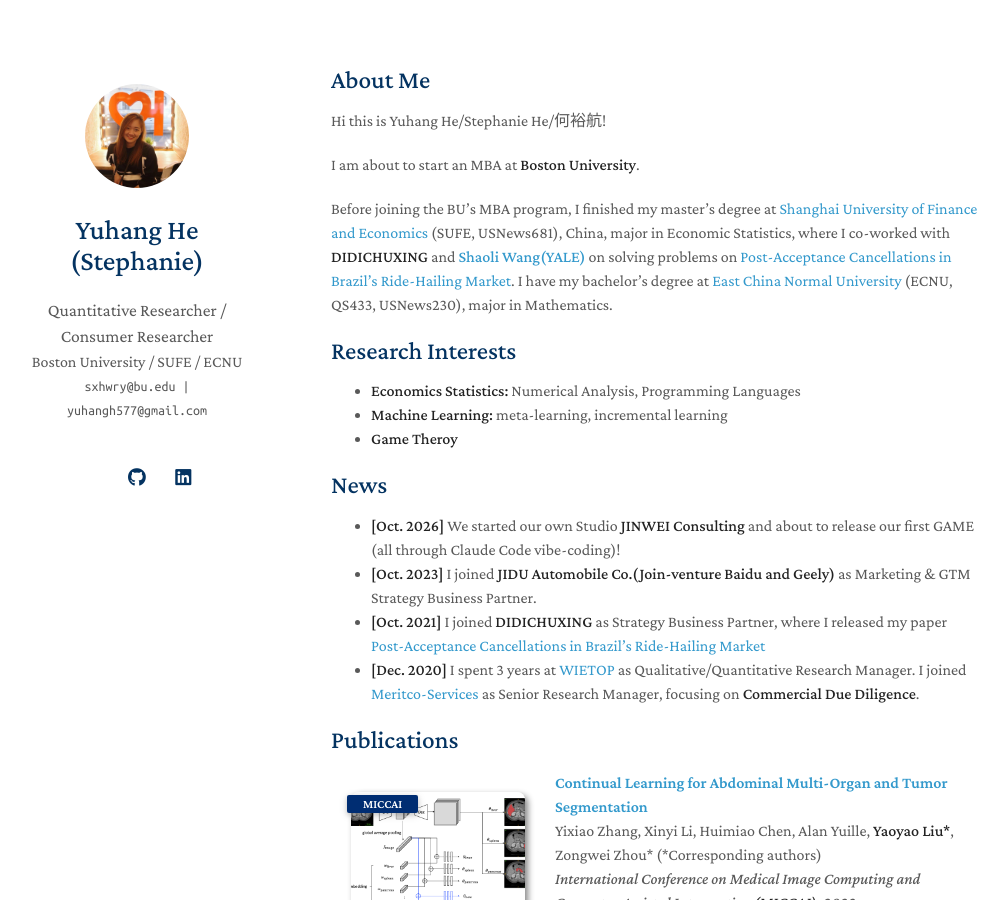
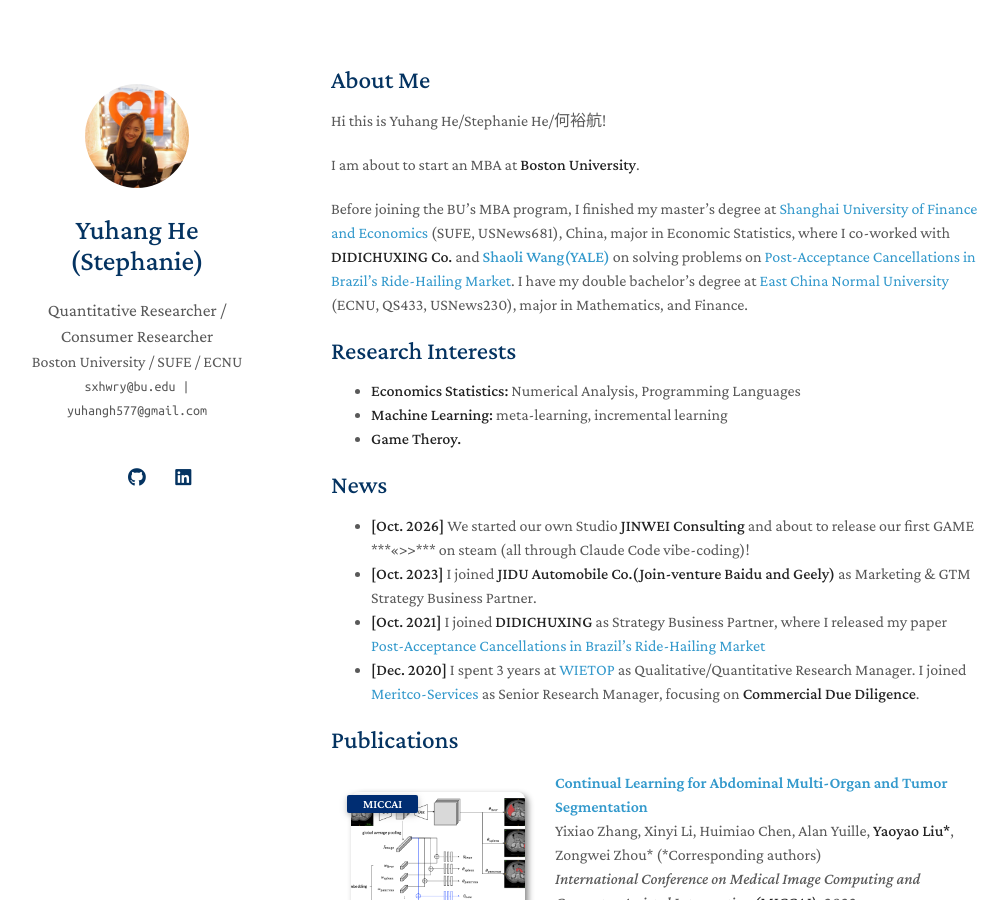
Before and after one commit to sparkle-hang/sparkle-hang.github.io, a Jekyll site: the page built from index.md, in a window 1280 px wide and 900 px high. Shown: the whole window, without its empty margins (139-1147 px from the left). Built offline with Jekyll 4.4.1, drawn with Linux system fonts in a browser that asks for light colours; a style sheet for code colours, icons or effects is not loaded; our own code applies the rules of GitHub Pages for plain Markdown files.

Commit message:
Update index.md

```diff
--- a/index.md
+++ b/index.md
@@ -8,17 +8,17 @@
 
 I am about to start an MBA at **Boston University**.
 
-Before joining the BU's MBA program, I finished my master’s degree at [Shanghai University of Finance and Economics](https://www.sufe.edu.cn) (SUFE, USNews681), China, major in Economic Statistics, where I co-worked with **DIDICHUXING** and **[Shaoli Wang(YALE)](https://ssds.sufe.edu.cn/92/ca/c712a234186/page.htm)** on solving problems on [Post-Acceptance Cancellations in Brazil's Ride-Hailing Market](https://d.wanfangdata.com.cn/thesis/Y4197196). I have my bachelor’s degree at [East China Normal University](https://) (ECNU, QS433, USNews230), major in Mathematics.
+Before joining the BU's MBA program, I finished my master’s degree at [Shanghai University of Finance and Economics](https://www.sufe.edu.cn) (SUFE, USNews681), China, major in Economic Statistics, where I co-worked with **DIDICHUXING Co.** and **[Shaoli Wang(YALE)](https://ssds.sufe.edu.cn/92/ca/c712a234186/page.htm)** on solving problems on [Post-Acceptance Cancellations in Brazil's Ride-Hailing Market](https://d.wanfangdata.com.cn/thesis/Y4197196). I have my double bachelor’s degree at [East China Normal University](https://www.ecnu.edu.cn) (ECNU, QS433, USNews230), major in Mathematics, and Finance.
 
 ## Research Interests
 
 - **Economics Statistics:** Numerical Analysis, Programming Languages
 - **Machine Learning:** meta-learning, incremental learning
-- **Game Theroy**
+- **Game Theroy.**
 
 ## News
 
-- **[Oct. 2026]** We started our own Studio **JINWEI Consulting** and about to release our first GAME (all through Claude Code vibe-coding)!
+- **[Oct. 2026]** We started our own Studio **JINWEI Consulting** and about to release our first GAME ***<<<Attention is all you need>>>*** on steam (all through Claude Code vibe-coding)!
 - **[Oct. 2023]** I joined **JIDU Automobile Co.(Join-venture Baidu and Geely)** as Marketing & GTM Strategy Business Partner.
 - **[Oct. 2021]** I joined **DIDICHUXING** as Strategy Business Partner, where I released my paper [Post-Acceptance Cancellations in Brazil's Ride-Hailing Market](https://d.wanfangdata.com.cn/thesis/Y4197196)
 - **[Dec. 2020]** I spent 3 years at [WIETOP](https://wietop.com) as Qualitative/Quantitative Research Manager. I joined [Meritco-Services](https://meritco-group.com) as Senior Research Manager, focusing on **Commercial Due Diligence**.
```
